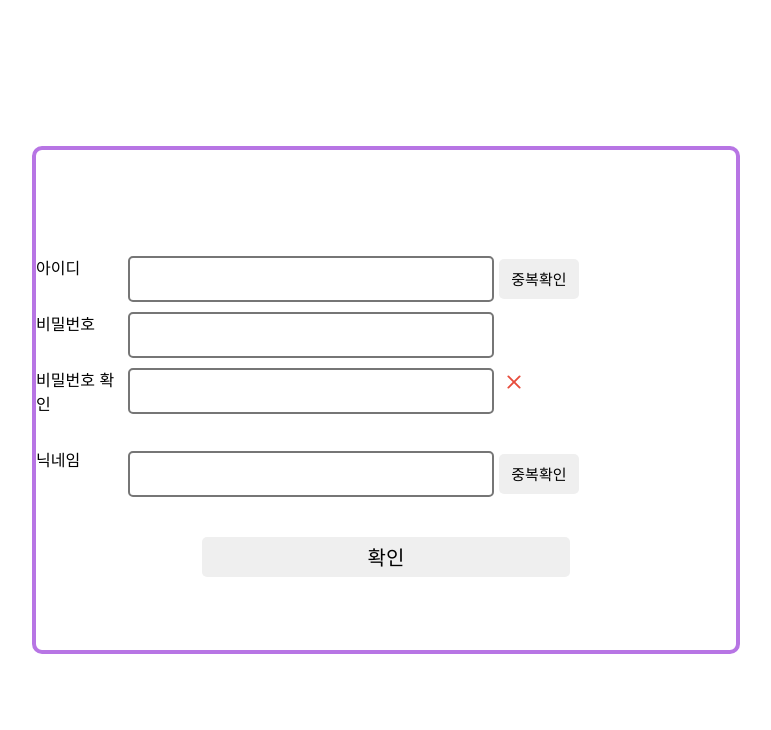
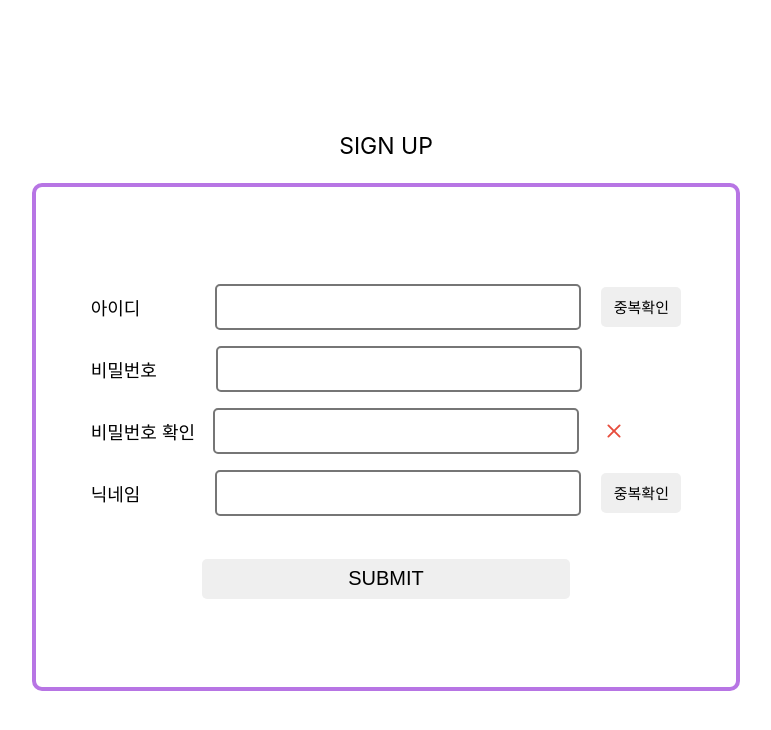
Before and after one commit to Alcoholic-project/Alcoholic-Front, a React (Create React App) app: page /join in a window 1280 px wide. Shown: the top 730 px of the page, without its empty margins (254-1025 px from the left). Built offline with nearby package versions, Linux system fonts and the light colour scheme; the HTML template or start-up script is replaced by a standard one.

Commit message:
DESIGN: edit style

```diff
--- a/src/pages/Join.js
+++ b/src/pages/Join.js
@@ -8,6 +8,10 @@ const Container = styled.div`
   align-items: center;
   flex-direction: column;
   height: 100vh;
+`;
+
+const Title = styled.p`
+  font-size: 23px;
 `;
 
 const OuterBox = styled.div`
@@ -23,11 +27,13 @@ const OuterBox = styled.div`
 
 const InnerBox = styled.div`
   display: flex;
-  justify-content: center;
+  flex-direction: column;
+`;
+
+const InputBoxes = styled.div`
+  display: flex;
   align-items: center;
 `;
-
-const InputBoxes = styled.div``;
 
 const JoinInput = styled.input`
   width: 350px;
@@ -37,10 +43,12 @@ const JoinInput = styled.input`
   border: 2px solid #767676;
   font-size: 20px;
   padding-left: 10px;
+  margin-right: 20px;
 `;
 
 const InputName = styled.p`
   display: inline-block;
+  font-size: 18px;
 `;
 
 const CheckBtn = styled.button`
@@ -48,7 +56,6 @@ const CheckBtn = styled.button`
   height: 40px;
   border-radius: 5px;
   border: none;
-  margin-top: 35px;
   font-size: 15px;
   cursor: pointer;
   transition-duration: 0.1s;
@@ -111,27 +118,47 @@ const Join = () => {
   return (
     <>
       <Container>
+        <Title>SIGN UP</Title>
         <OuterBox>
           <InnerBox>
             <InputBoxes>
               <InputName>아이디</InputName>
+              <JoinInput
+                name="id"
+                onChange={onChangeInput}
+                style={{ marginLeft: 75 }}
+              />
+              <CheckBtn>중복확인</CheckBtn>
+            </InputBoxes>
+
+            <InputBoxes>
               <InputName>비밀번호</InputName>
+              <JoinInput
+                name="pw"
+                onChange={onChangePw}
+                style={{ marginLeft: 59 }}
+              />
+            </InputBoxes>
+
+            <InputBoxes>
               <InputName>비밀번호 확인</InputName>
+              <JoinInput onChange={checkSamePw} style={{ marginLeft: 18 }} />
+              {checkPw ? <YesIcon size={30} /> : <NoIcon size={30} />}
+            </InputBoxes>
+
+            <InputBoxes>
               <InputName>닉네임</InputName>
-            </InputBoxes>
-            <InputBoxes>
-              <JoinInput name="id" onChange={onChangeInput} />
-              <CheckBtn>중복확인</CheckBtn>
-              <JoinInput name="pw" onChange={onChangePw} />
-              <JoinInput onChange={checkSamePw} />
-              {checkPw ? <YesIcon size={30} /> : <NoIcon size={30} />}
-              <JoinInput name="name" onChange={onChangeInput} />
+              <JoinInput
+                name="name"
+                onChange={onChangeInput}
+                style={{ marginLeft: 75 }}
+              />
               <CheckBtn>중복확인</CheckBtn>
             </InputBoxes>
           </InnerBox>
 
           <InnerBox>
-            <SubmitBtn onClick={onClickSubmit}>확인</SubmitBtn>
+            <SubmitBtn onClick={onClickSubmit}>SUBMIT</SubmitBtn>
           </InnerBox>
         </OuterBox>
       </Container>
--- a/src/pages/Login.js
+++ b/src/pages/Login.js
@@ -10,6 +10,10 @@ const Container = styled.div`
   align-items: center;
   flex-direction: column;
   height: 100vh;
+`;
+
+const Title = styled.p`
+  font-size: 23px;
 `;
 
 const OuterBox = styled.div`
@@ -73,6 +77,7 @@ const Login = () => {
 
   return (
     <Container>
+      <Title>LOGIN</Title>
       <OuterBox>
         <LoginInput value={input.id} name="id" onChange={onChangeInput} />
         <LoginInput
@@ -87,7 +92,7 @@ const Login = () => {
             to="/join"
             style={{ textDecoration: 'inherit', color: 'inherit' }}
           >
-            회원가입
+            SIGN UP
           </Link>
         </GoJoin>
       </OuterBox>
```
